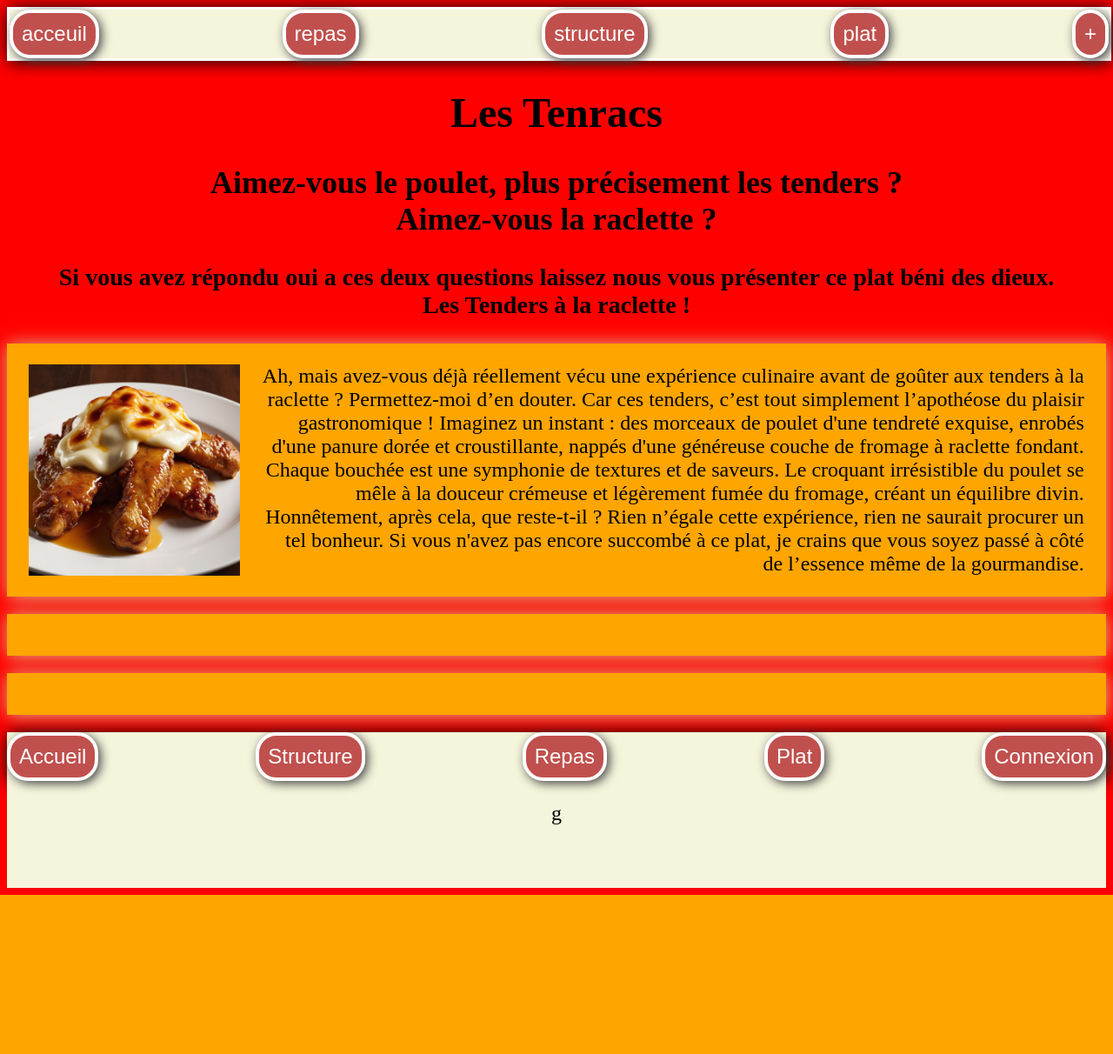
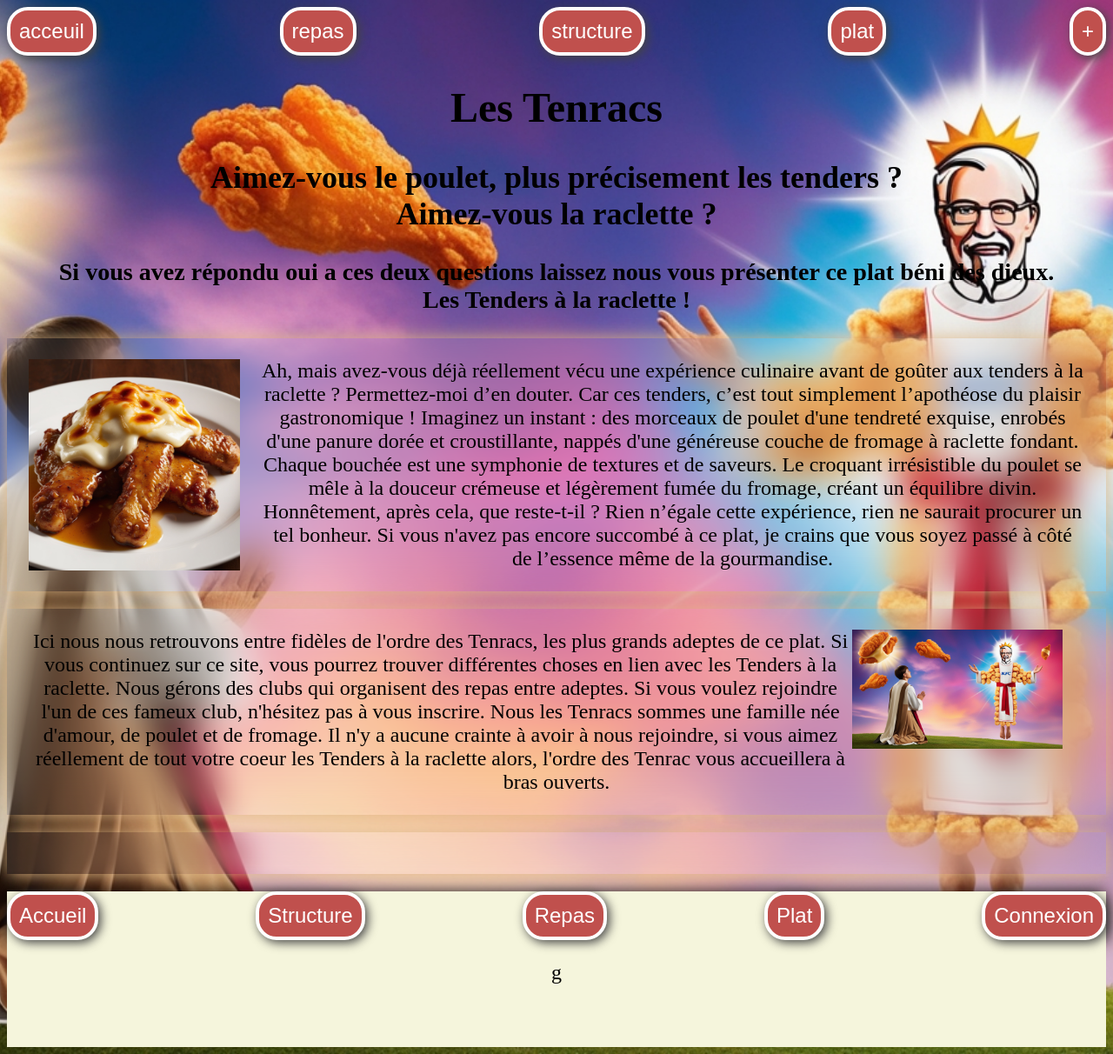
Before and after one commit to LECUYER-Theotime-2326067l/projet-R3.01, a PHP site: page / in a window 1280 px wide. Shown: the whole page at 87% size. Before the commit the page ends 1029 px from the top, so only its background shows below. Run offline with PHP 8.4, Linux system fonts and the light colour scheme.

Commit message:
modif background

```diff
--- a/modules/blog/views/css/homepage.css
+++ b/modules/blog/views/css/homepage.css
@@ -1,7 +1,10 @@
 body{
     text-align: center;
     align-content: center;
-    background-color: red;
+    background-image: url("tendGodIMG.jpg");
+    background-size: cover;
+    background-repeat: no-repeat;
+    background-position: center center;
     font-family: "Bodoni MT";
 
 }
@@ -10,10 +13,19 @@ body{
     float: left;
     margin-right: 2%;
 }
+.tenIMG2{
+    float: right;
+    margin-right: 2%;
+}
+
 @media (min-width: 1024px) { /* pour les écrans d'ordinateurs*/
     .tenIMG {
         width: 20%;
     }
+    .tenIMG2 {
+        width: 20%;
+    }
+
     body    {
         font-size: 150%;
 
@@ -24,7 +36,9 @@ body{
     @media (max-width: 768px) {
         .tenIMG {
             width: 40%;
-        }
+        }.tenIMG2 {
+             width: 40%;
+         }
         body{
             width: 100%;
         }
@@ -37,15 +51,18 @@ body{
         justify-content: space-between;
         align-items: center;
         box-shadow: 1px 1px 20px burlywood;
-        background-color: orange;
+        background-color: rgba(255, 255, 255, 0.1);
+
+        backdrop-filter: blur(20px);
         margin-top: 20px;
         margin-bottom: 20px;
     }
 
     .tenText{
-        text-align: right;
         margin-right: 2%;
         margin-left: 2%;
+        text-align: center;
+
     }
 
 
@@ -79,11 +96,8 @@ body{
 header{
     top: 0;
     display: flex;
-    border: solid;
-    box-shadow: 1px 1px 20px black;
     color: white;
     justify-content: space-between;
     width: 100%;
-    background-color: beige;
     position: sticky;
 }
--- a/modules/blog/views/homepage.php
+++ b/modules/blog/views/homepage.php
@@ -4,6 +4,7 @@ $css_file = "homepage.css";
 include __DIR__ . '/header.php';
 headerPage("Accueil", $css_file);
 ?>
+
 <h1>
     Les Tenracs
 </h1>
@@ -33,6 +34,13 @@ headerPage("Accueil", $css_file);
     </div>
     <div class="tenDiv">
         <p class="tenText">
+            <img src="blog/views/css/tendGodIMG.jpg" class="tenIMG2">
+            Ici nous nous retrouvons entre fidèles de l'ordre des Tenracs, les plus grands adeptes de ce plat.
+            Si vous continuez sur ce site, vous pourrez trouver différentes choses en lien avec les Tenders à la raclette.
+            Nous gérons des clubs qui organisent des repas entre adeptes. Si vous voulez rejoindre l'un de ces fameux club, n'hésitez pas
+            à vous inscrire. Nous les Tenracs sommes une famille née d'amour, de poulet et de fromage.
+            Il n'y a aucune crainte à avoir à nous rejoindre, si vous aimez réellement de tout votre coeur les Tenders à la raclette
+            alors, l'ordre des Tenrac vous accueillera à bras ouverts.
 
         </p>
     </div>
```
Also changed, not shown: modules/blog/views/css/tendGodIMG.jpg (added).
